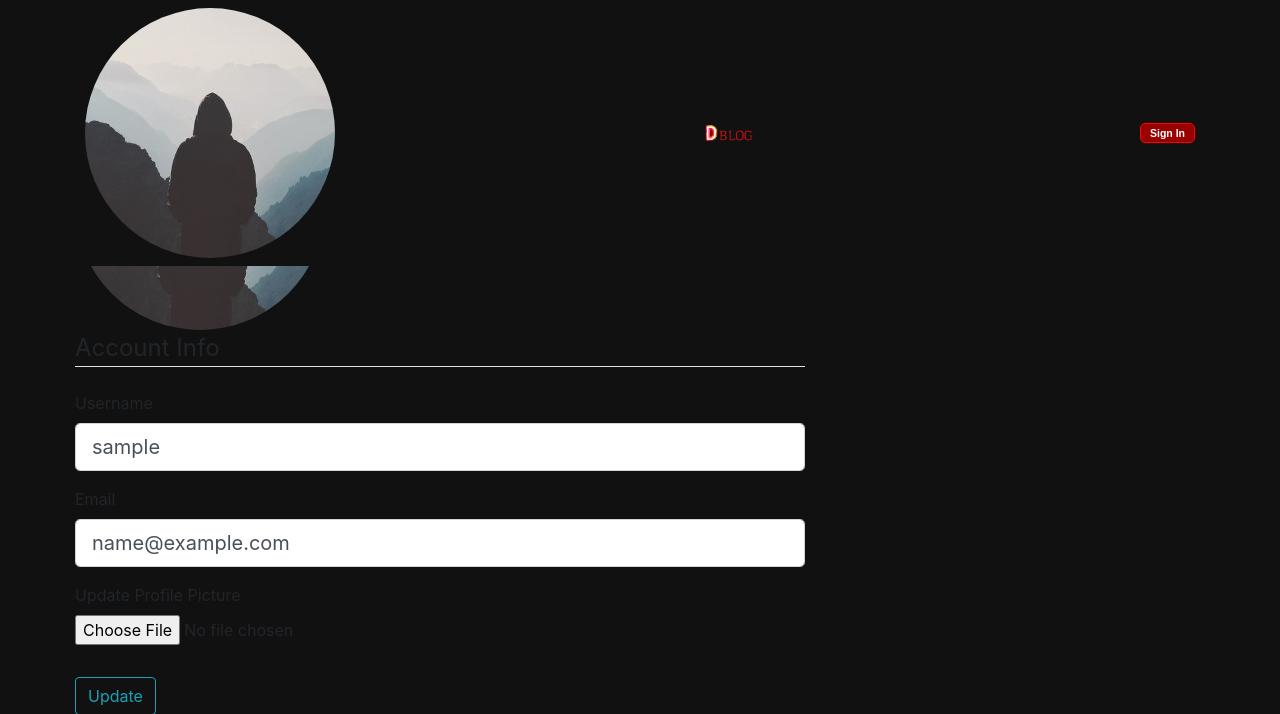
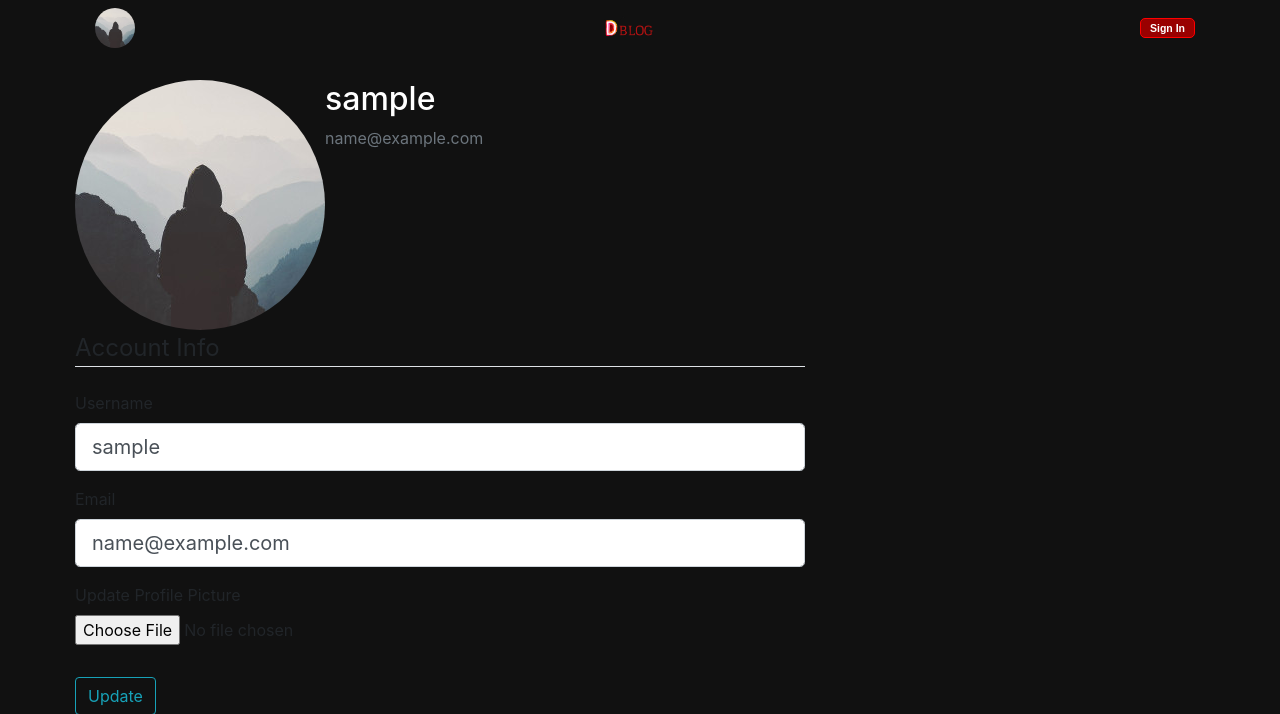
Before and after one commit to B-toxin/DBlog, a Flask app: page /account in a window 1280 px wide. Shown: the top 714 px of the page. Run offline with Flask 3, Linux system fonts and the light colour scheme; the visitor is signed in with stand-in values (Sample User, id 1); some libraries are stand-ins or nearby versions.

Commit message:
Update layout.css

```diff
--- a/FlaskBlog/static/CSS/layout.css
+++ b/FlaskBlog/static/CSS/layout.css
@@ -12,6 +12,12 @@
 
 .bg-steel {
   background-color: #111111;
+}
+
+.article-img {
+  height: 40px;
+  width: 40px;
+  margin-left: 10px;
 }
 
 .site-header .navbar-nav .nav-link1 {
@@ -67,13 +73,13 @@
   bottom: 0;
   left: 0;
   width: 100%;
-  background-color: #111111; /* Adjust this background color as needed */
+  background-color: #111; /* Adjust this background color as needed */
   display: flex;
   justify-content: space-around;
   align-items: center;
   height: 60px; /* Adjust the height as needed */
   border-top: 1px solid rgba(255, 255, 255, 0.3);
-  transition: transform 0.3s;
+  transition: transform 0.3s; /* Added transition for smooth animation */
   transform: translateY(0); /* Initially visible */
   opacity: 1; /* Initially visible */
   z-index: 999; /* Ensure it's on top of other content */
```
